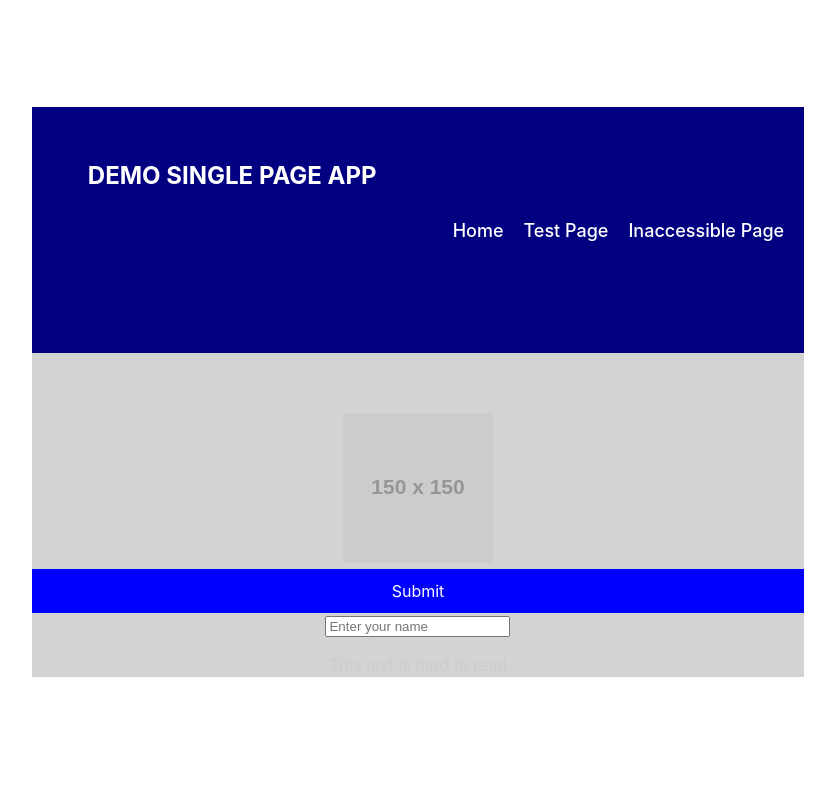
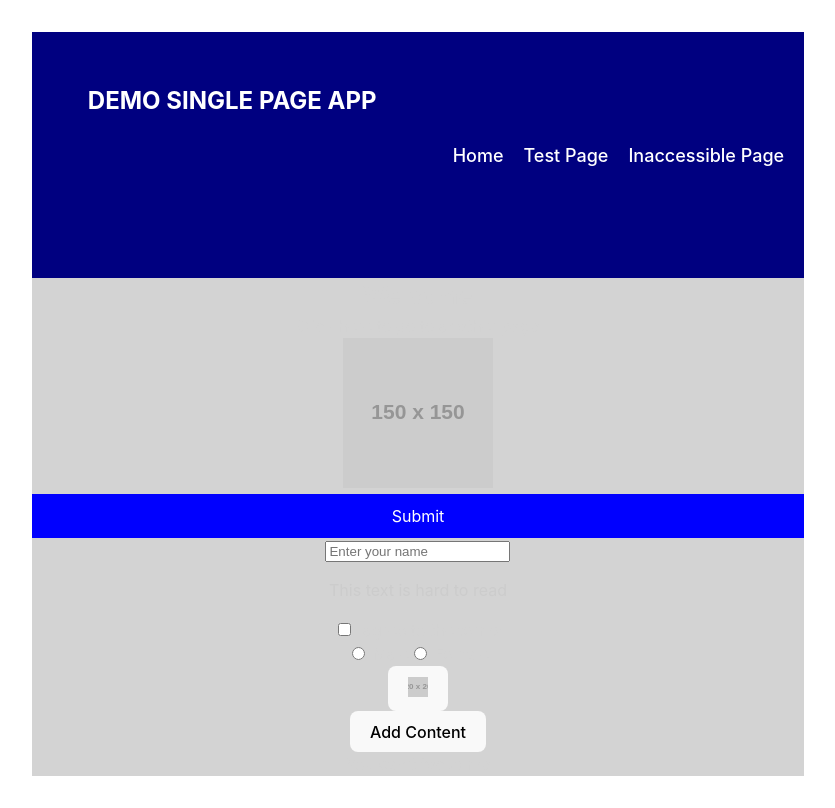
Before and after one commit to tingwang1234/Demo-single-page-app, a React (Vite) app: page /inaccessible in a window 1280 px wide. Shown: the whole page, without its empty margins (222-1057 px from the left). Built offline with nearby package versions, Linux system fonts and the light colour scheme.

Commit message:
Add e2e test

```diff
--- a/package.json
+++ b/package.json
@@ -17,7 +17,9 @@
     "react-router-dom": "^7.1.5"
   },
   "devDependencies": {
+    "@axe-core/playwright": "^4.10.1",
     "@eslint/js": "^9.19.0",
+    "@playwright/test": "^1.50.1",
     "@testing-library/dom": "^10.4.0",
     "@testing-library/jest-dom": "^6.6.3",
     "@testing-library/react": "^16.2.0",
--- a/src/page/InaccessiblePage.tsx
+++ b/src/page/InaccessiblePage.tsx
@@ -28,6 +28,38 @@ const InaccessiblePage: React.FC = () => {
 
             {/* 颜色对比度极低 */}
             <p style={{ color: "#ccc" }}>This text is hard to read</p>
+
+            {/* 没有关联 label 的 checkbox */}
+            <input type="checkbox" id="terms" />
+            <span>I agree to the terms</span>
+
+            {/* 复杂表单但缺少 fieldset/legend */}
+            <form>
+                <div>
+                    <input type="radio" name="gender" value="male" /> Male
+                    <input type="radio" name="gender" value="female" /> Female
+                </div>
+            </form>
+
+            {/* 没有 aria-label 的 button */}
+            <button>
+                <img src="https://via.placeholder.com/20"  alt='test-img'/>
+            </button>
+
+            {/* 动态内容（JS 添加内容但未通知屏幕阅读器） */}
+            <div id="dynamic-content"></div>
+            <button
+                onClick={() => {
+                    document.getElementById("dynamic-content")!.innerText = "New content added!";
+                }}
+            >
+                Add Content
+            </button>
+
+            {/* Tab 键无法聚焦 */}
+            <div style={{ outline: "none" }} tabIndex={-1}>
+                You can't focus me
+            </div>
         </div>
     );
 };
```
Also changed, not shown: playwright.config.ts (added, +12 -0 lines), 2 other files (tests, documents, lock files or other folders). Lines whose indentation alone changed are shown as unchanged.
